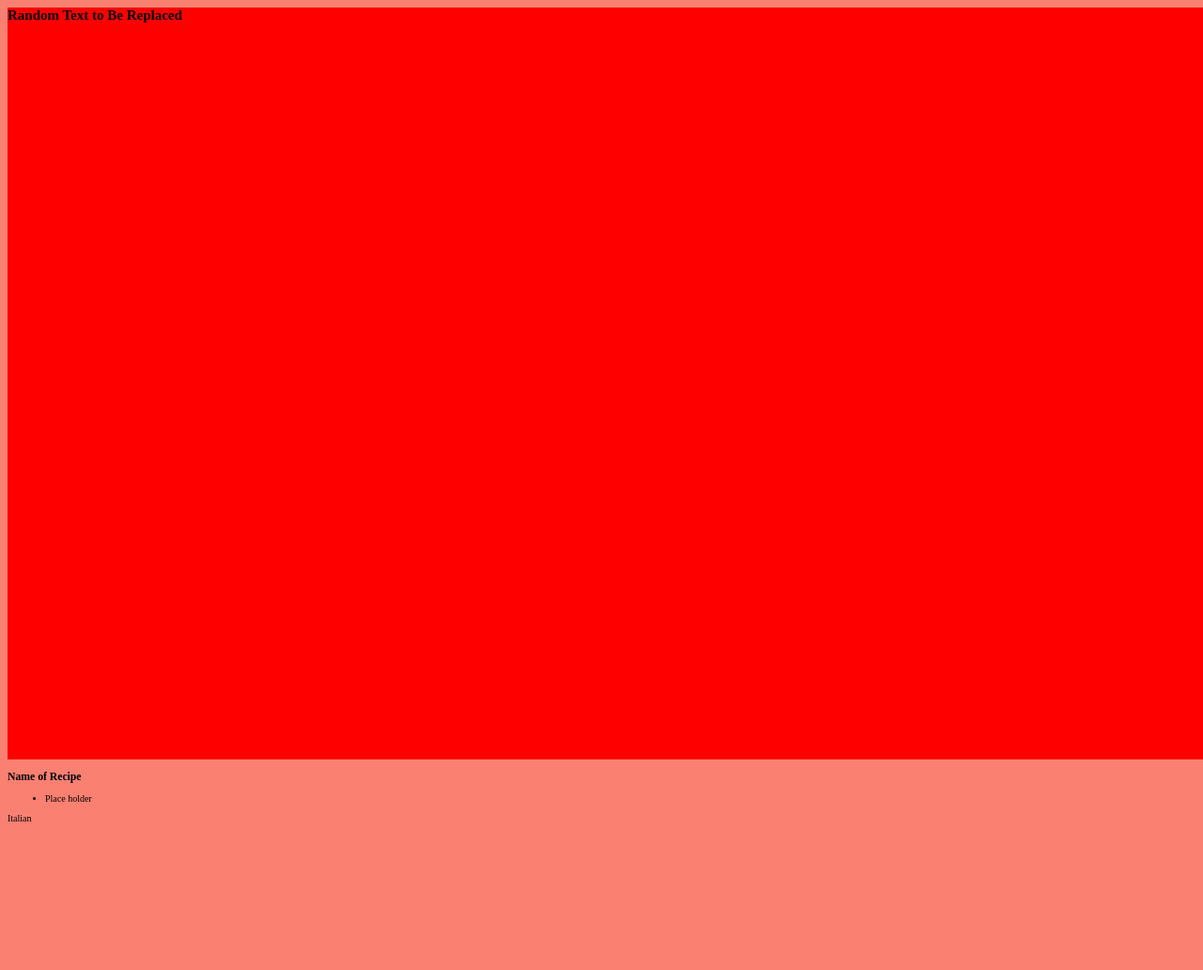
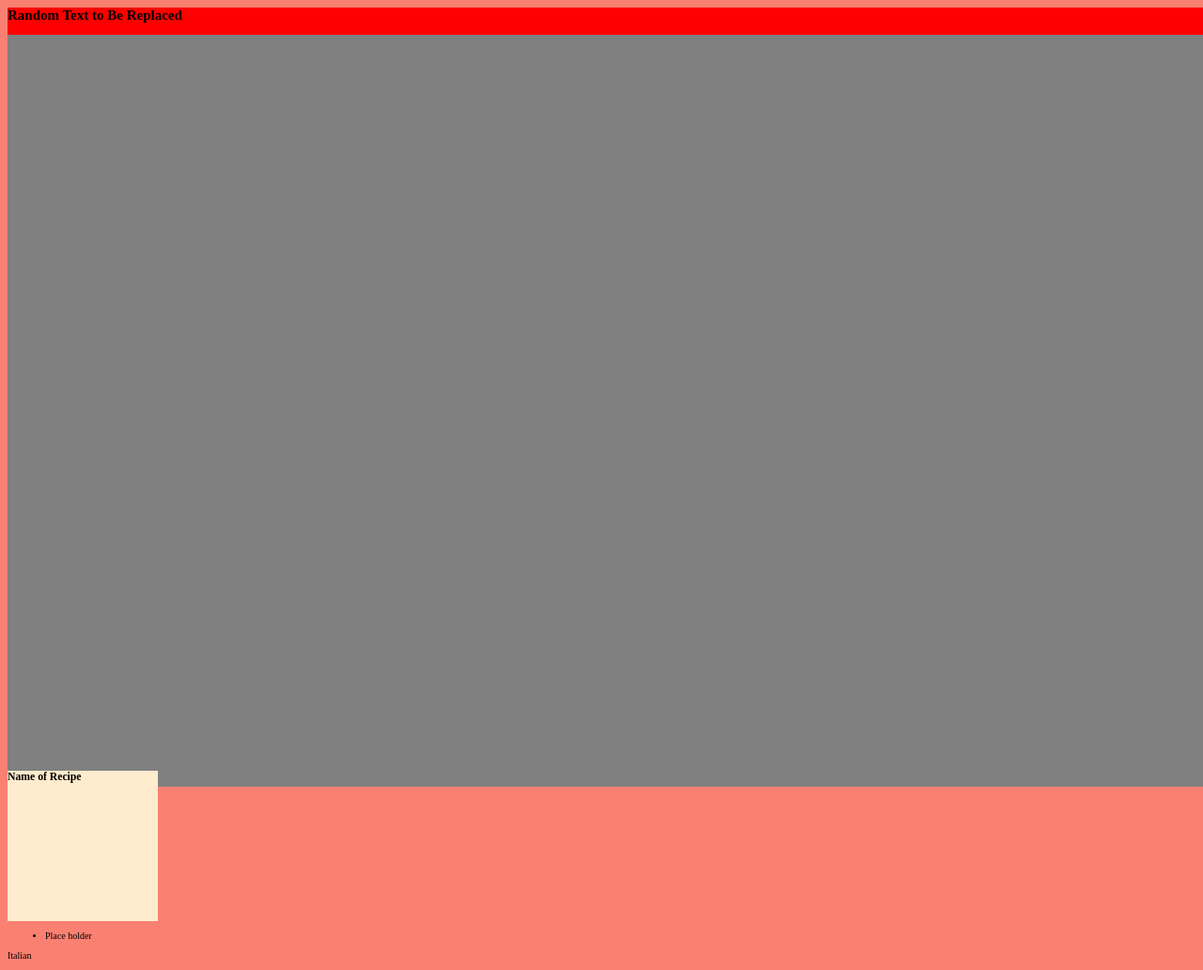
Before and after one commit to staten-island-tech/api-project-peter-carol, a website built with Parcel: page src/index.html in a window 1280 px wide. Shown: the whole page at 94% size. Before the commit the page ends 886 px from the top, so only its background shows below. Built offline with nearby package versions, Linux system fonts and the light colour scheme.

Commit message:
Continuation

```diff
--- a/src/scss/_homePage.scss
+++ b/src/scss/_homePage.scss
@@ -4,7 +4,13 @@
   height: 100vh;
 }
 
-.homePage-slideshow .recipe-card {
+.homePage-photo {
+  width: 100vw;
+  height: 100vh;
+  background-color: gray;
+}
+
+.recipe-card {
   background-color: blanchedalmond;
   max-width: 10rem;
   height: 10rem;
```
Also changed, not shown: src/index.html (+0 -2 lines), src/images/PlatingFood.jpeg (renamed from src/images/Plating Diner - hand with Bowl.jpeg), src/images/VegWithAvocadoOnToast.jpeg (renamed from src/images/spinich and avocado on toast.jpeg).
